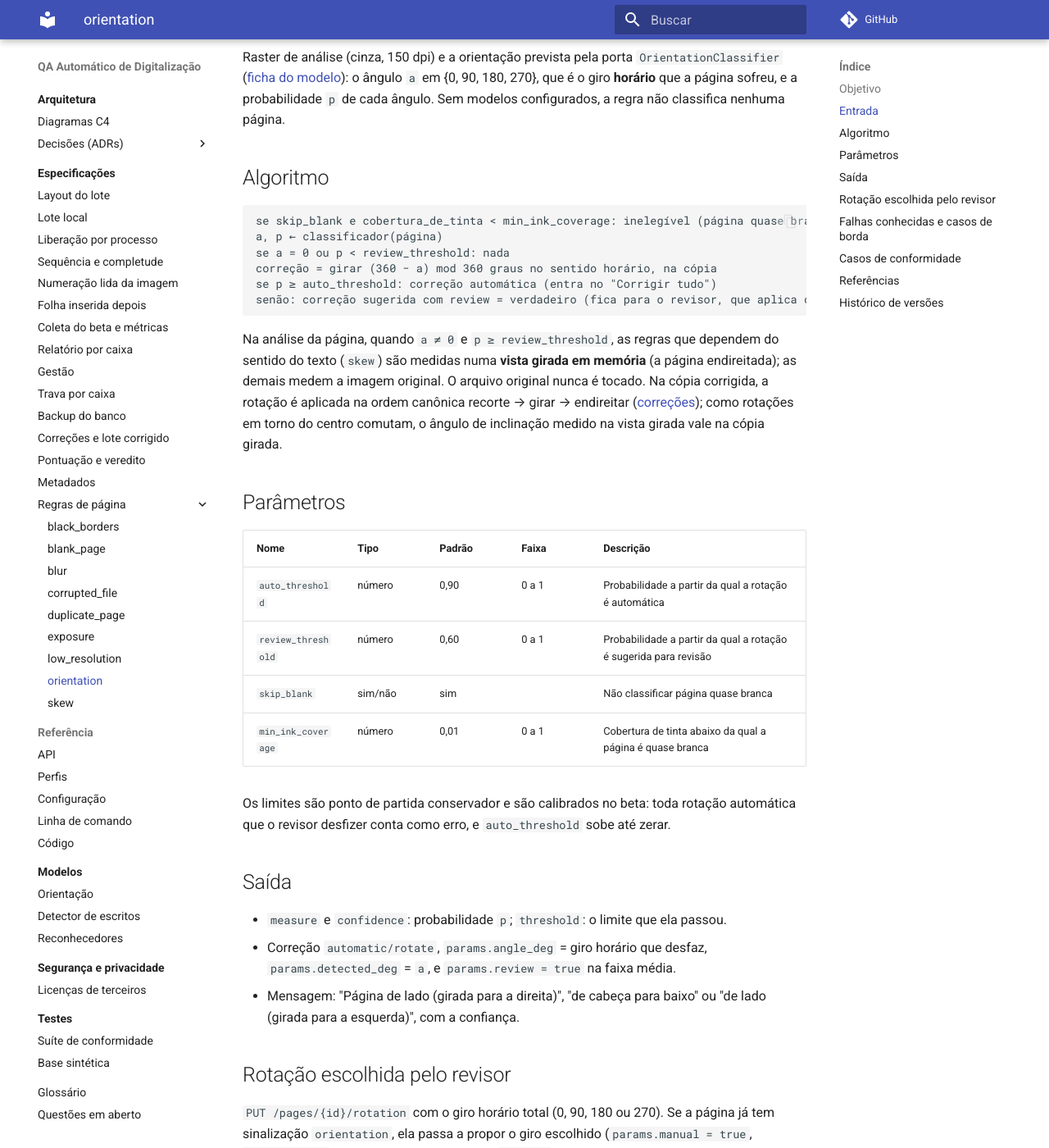
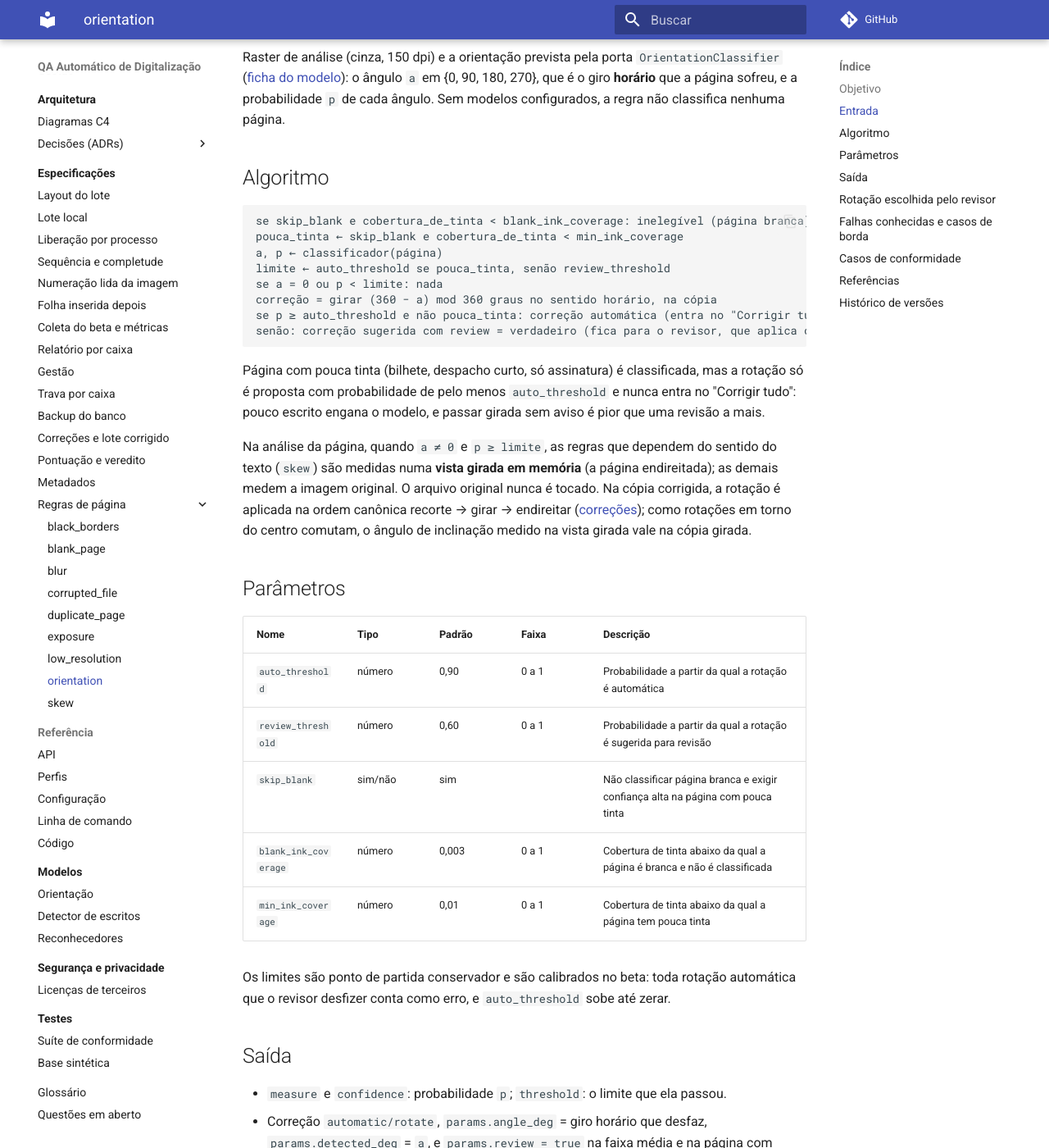
Before and after one commit to he445/app-beta, an MkDocs documentation site: the page built from docs/especificacoes/detectors/orientation.md, in a window 1280 px wide and 1400 px high, scrolled down 449 px. Shown: the whole window at 82% size. Built offline with MkDocs 1.6.1 and Material for MkDocs 9.7.7, drawn with Linux system fonts in a browser that asks for light colours; comment, search, counter and statistics services are not loaded; some of the changed text lies outside the part shown.

Commit message:
fix(detectors): classificar página com pouca tinta na orientação (T2)
Página com tinta abaixo de min_ink_coverage passa a ser classificada; a rotação só é
proposta a partir de auto_threshold e sempre para revisão (params.low_ink). Só a
página branca (blank_ink_coverage, 0,003) fica sem classificar. A página só com
carimbo da conformidade (CX001/DOC0007, 0,87) continua sem sinalização.

Kit público: as duas páginas do P1 vão para revisão; silenciosas 13 → 11; nenhuma
correção automática muda. A escala suposta sem DPI quase não altera a tinta medida
(0,85% contra 0,83% sem ampliar).

Co-Authored-By: Claude Opus 5.5 <noreply@anthropic.com>
Claude-Session: https://claude.ai/code/session_013KfsBSb3dPa4w5aLNwhPqp

````diff
--- a/docs/especificacoes/detectors/orientation.md
+++ b/docs/especificacoes/detectors/orientation.md
@@ -1,6 +1,6 @@
 # orientation: Página de lado ou de cabeça para baixo
 
-Versão: 1.0.0 · Severidade padrão: médio
+Versão: 1.1.0 · Severidade padrão: médio
 
 ## Objetivo
 
@@ -18,15 +18,22 @@ cada ângulo. Sem modelos configurados, a regra não classifica nenhuma página.
 ## Algoritmo
 
 ```text
-se skip_blank e cobertura_de_tinta < min_ink_coverage: inelegível (página quase branca)
+se skip_blank e cobertura_de_tinta < blank_ink_coverage: inelegível (página branca)
+pouca_tinta ← skip_blank e cobertura_de_tinta < min_ink_coverage
 a, p ← classificador(página)
-se a = 0 ou p < review_threshold: nada
+limite ← auto_threshold se pouca_tinta, senão review_threshold
+se a = 0 ou p < limite: nada
 correção = girar (360 − a) mod 360 graus no sentido horário, na cópia
-se p ≥ auto_threshold: correção automática (entra no "Corrigir tudo")
+se p ≥ auto_threshold e não pouca_tinta: correção automática (entra no "Corrigir tudo")
 senão: correção sugerida com review = verdadeiro (fica para o revisor, que aplica com C)
 ```
 
-Na análise da página, quando `a ≠ 0` e `p ≥ review_threshold`, as regras que dependem do
+Página com pouca tinta (bilhete, despacho curto, só assinatura) é classificada, mas a
+rotação só é proposta com probabilidade de pelo menos `auto_threshold` e nunca entra no
+"Corrigir tudo": pouco escrito engana o modelo, e passar girada sem aviso é pior que uma
+revisão a mais.
+
+Na análise da página, quando `a ≠ 0` e `p ≥ limite`, as regras que dependem do
 sentido do texto (`skew`) são medidas numa **vista girada em memória** (a página
 endireitada); as demais medem a imagem original. O arquivo original nunca é tocado. Na
 cópia corrigida, a rotação é aplicada na ordem canônica recorte → girar → endireitar
@@ -39,8 +46,9 @@ inclinação medido na vista girada vale na cópia girada.
 | --- | --- | --- | --- | --- |
 | `auto_threshold` | número | 0,90 | 0 a 1 | Probabilidade a partir da qual a rotação é automática |
 | `review_threshold` | número | 0,60 | 0 a 1 | Probabilidade a partir da qual a rotação é sugerida para revisão |
-| `skip_blank` | sim/não | sim | | Não classificar página quase branca |
-| `min_ink_coverage` | número | 0,01 | 0 a 1 | Cobertura de tinta abaixo da qual a página é quase branca |
+| `skip_blank` | sim/não | sim | | Não classificar página branca e exigir confiança alta na página com pouca tinta |
+| `blank_ink_coverage` | número | 0,003 | 0 a 1 | Cobertura de tinta abaixo da qual a página é branca e não é classificada |
+| `min_ink_coverage` | número | 0,01 | 0 a 1 | Cobertura de tinta abaixo da qual a página tem pouca tinta |
 
 Os limites são ponto de partida conservador e são calibrados no beta: toda rotação
 automática que o revisor desfizer conta como erro, e `auto_threshold` sobe até zerar.
@@ -49,7 +57,8 @@ automática que o revisor desfizer conta como erro, e `auto_threshold` sobe até
 
 - `measure` e `confidence`: probabilidade `p`; `threshold`: o limite que ela passou.
 - Correção `automatic/rotate`, `params.angle_deg` = giro horário que desfaz,
-  `params.detected_deg` = `a`, e `params.review = true` na faixa média.
+  `params.detected_deg` = `a`, e `params.review = true` na faixa média e na página com
+  pouca tinta; nesta, também `params.low_ink = true`.
 - Mensagem: "Página de lado (girada para a direita)", "de cabeça para baixo" ou "de lado
   (girada para a esquerda)", com a confiança.
 
@@ -65,8 +74,9 @@ os mesmos.
 
 ## Falhas conhecidas e casos de borda
 
-- Página quase branca (verso só com carimbo ou rubrica) não é classificada: o carimbo
-  não tem sentido de leitura e o modelo erra.
+- Página branca não é classificada. Verso só com carimbo ou rubrica cai na faixa de
+  pouca tinta: o carimbo não tem sentido de leitura e o modelo erra nele com confiança
+  média (0,87 na base sintética), abaixo de `auto_threshold`, então não é sinalizado.
 - Página paisagem (tabela, planta) gira quando o texto está de lado, como o revisor faz
   hoje. Se a operação definir outra regra para paisagem, ela vira parâmetro do perfil.
 - O modelo olha o recorte central da página reduzida: página com texto só nas bordas
@@ -76,7 +86,7 @@ os mesmos.
 
 `conformance/fixtures/core`, documento `CX001/DOC0007`: páginas giradas 90°, 180° e 270°
 (sinalizadas, com o giro que desfaz), página com pouco texto (não sinalizada) e página só
-com carimbo (quase branca, não classificada). A ida e volta exata (girar e corrigir
+com carimbo (pouca tinta, não sinalizada). A ida e volta exata (girar e corrigir
 devolve o original pixel a pixel) está em `engine/tests/test_orientation.py`.
 
 ## Referências
@@ -85,4 +95,8 @@ devolve o original pixel a pixel) está em `engine/tests/test_orientation.py`.
 
 ## Histórico de versões
 
+- 1.1.0: página com pouca tinta passa a ser classificada; só sinaliza a partir de
+  `auto_threshold` e sempre para revisão (novo `blank_ink_coverage` para a página branca).
+  No relatório de testes de 18/11/2026, duas páginas manuscritas giradas com menos de 1%
+  de tinta passavam sem sinalização.
 - 1.0.0: versão inicial.
````
Also changed, not shown: CHANGELOG.md (+9 -0 lines), docs/adr/0014-orientacao-por-classificador-onnx.md (+3 -0 lines), docs/modelos/orientacao.md (+3 -1 lines), docs/referencia/perfis.md (+4 -3 lines), engine/src/qa_engine/detectors/orientation/manifest.yaml (+4 -3 lines), 3 other files.
